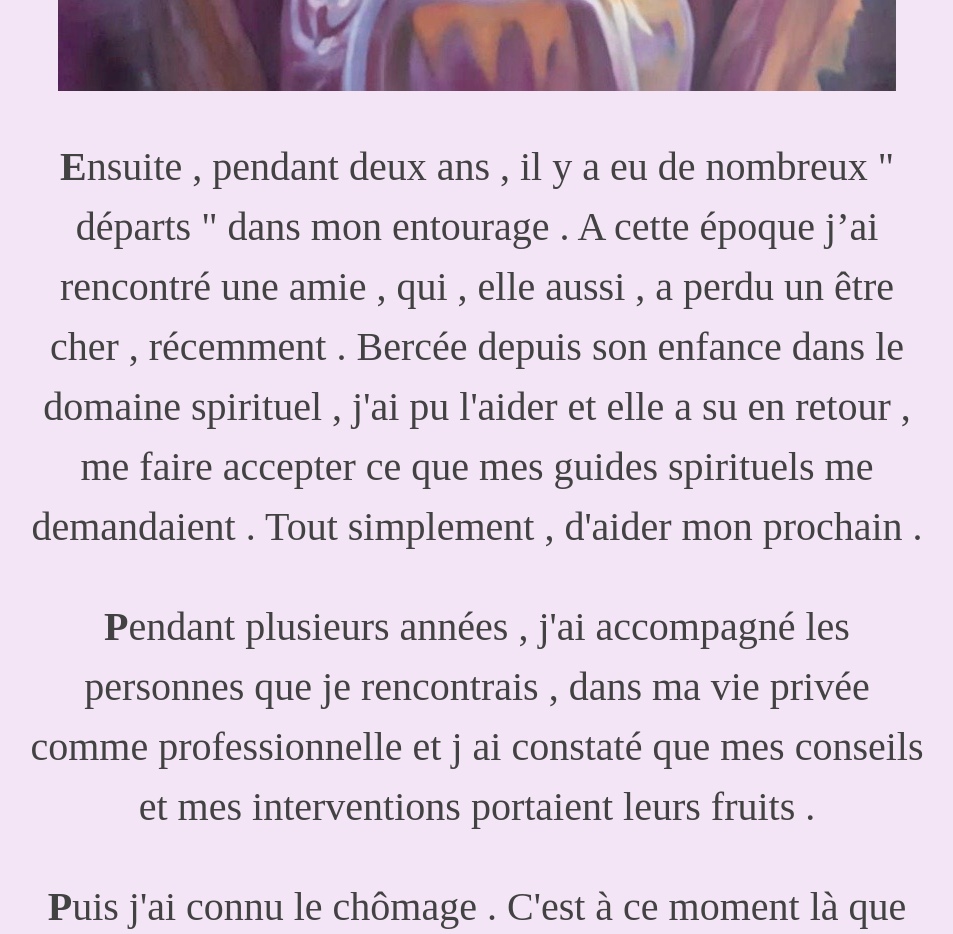
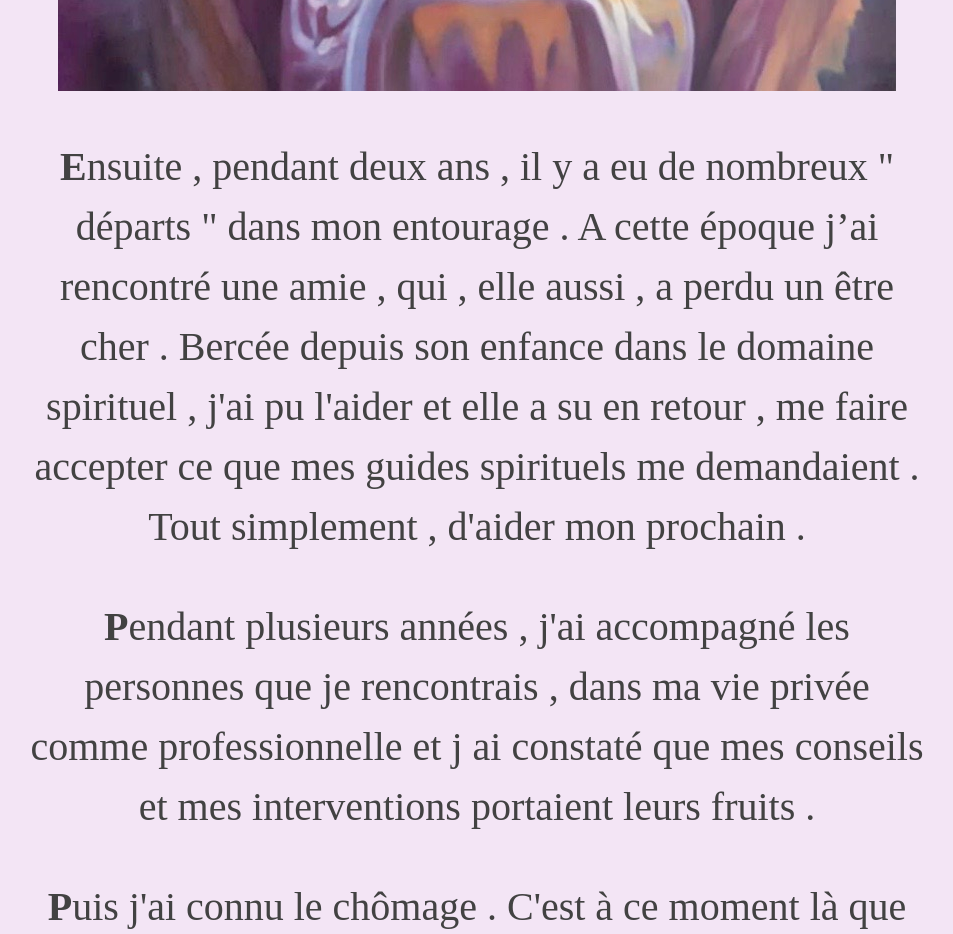
Before and after one commit to stephanevanpe/Khrisma, a React (Create React App) app: page /medium/mon-histoire in a window 1280 px wide. Shown: the part 2520-3454 px from the top of the page, without its empty margins (163-1116 px from the left). Built offline with nearby package versions, Linux system fonts and the light colour scheme; a web font is replaced by a local one.

Commit message:
changing all the text

```diff
--- a/src/pages/MyHistory.jsx
+++ b/src/pages/MyHistory.jsx
@@ -45,7 +45,7 @@ const MyHistory = () => {
 						/>
 						<p className='grey-text text-darken-3 lighten-3' style={{ fontFamily: 'Snell Roundhand, Bookman Old Style', fontSize: '40px' }}>
 							<b>E</b>nsuite , pendant deux ans , il y a eu de nombreux " départs " dans mon entourage . A cette époque j’ai rencontré une amie , qui , elle
-							aussi , a perdu un être cher , récemment . Bercée depuis son enfance dans le domaine spirituel , j'ai pu l'aider et elle a su en retour , me
+							aussi , a perdu un être cher . Bercée depuis son enfance dans le domaine spirituel , j'ai pu l'aider et elle a su en retour , me
 							faire accepter ce que mes guides spirituels me demandaient . Tout simplement , d'aider mon prochain .
 						</p>
 						<p className='grey-text text-darken-3 lighten-3' style={{ fontFamily: 'Snell Roundhand, Bookman Old Style', fontSize: '40px' }}>
```
